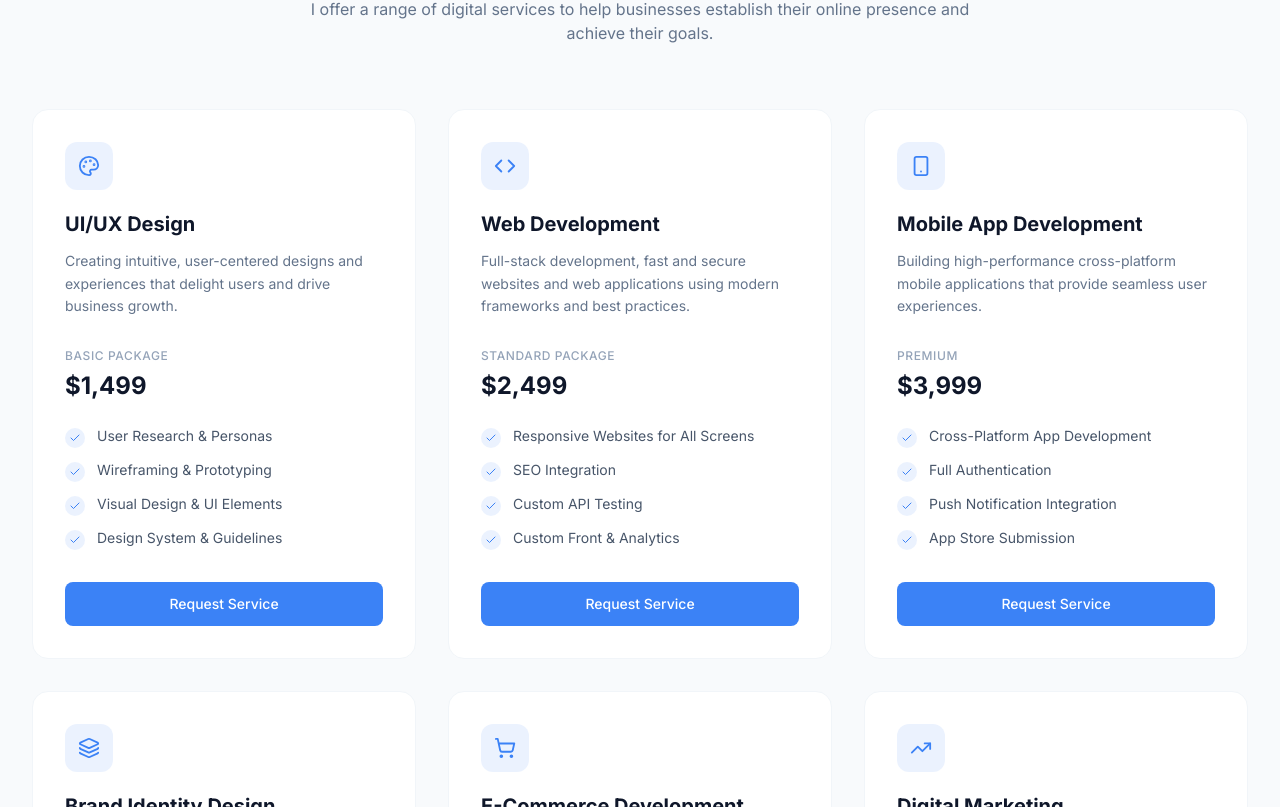
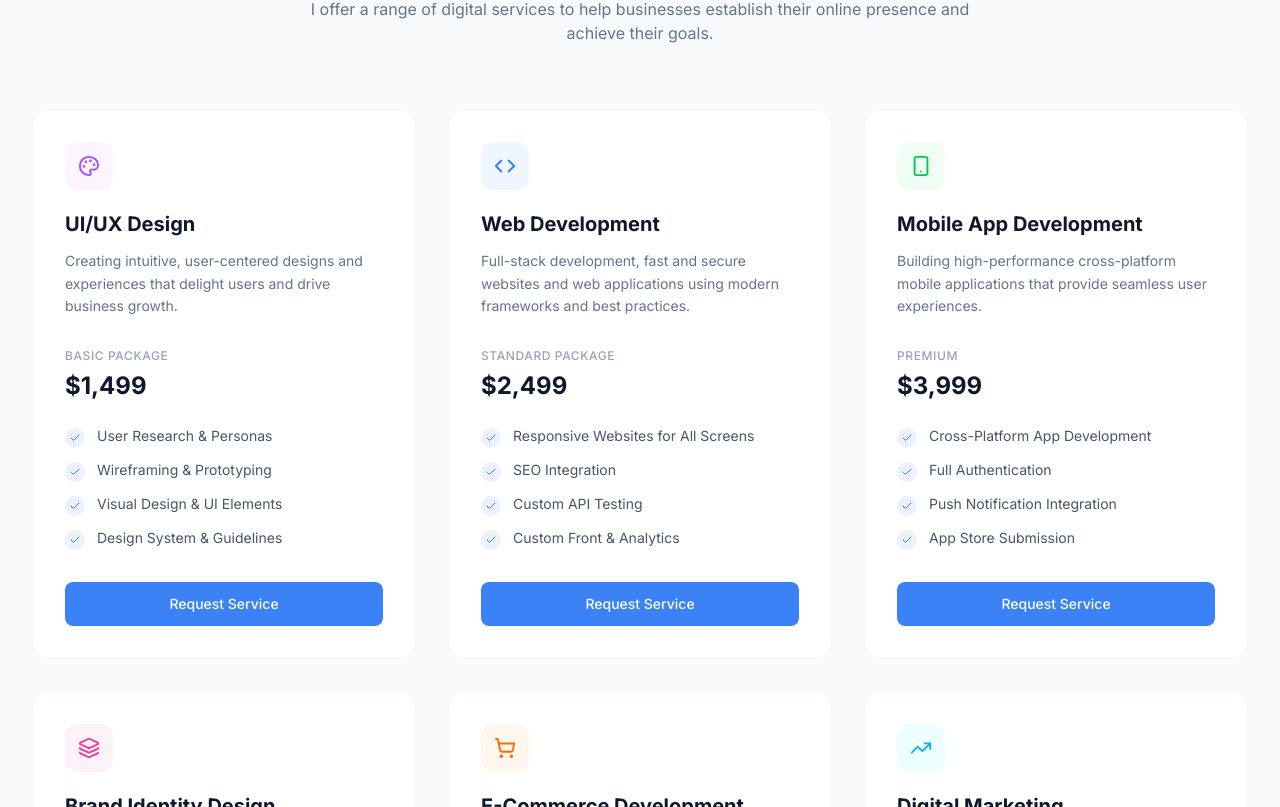
Before and after one commit to Joshua024/jac-portfolio, a Next.js app: page / in a window 1280 px wide. Shown: the part 2393-3200 px from the top of the page. Built offline with nearby package versions, Linux system fonts and the light colour scheme; no server answers; the database is empty.

Commit message:
Give each service icon its own unique color

```diff
--- a/src/components/Services.tsx
+++ b/src/components/Services.tsx
@@ -7,6 +7,19 @@ import {
 const iconMap: Record<string, LucideIcon> = {
   Code, Palette, Smartphone, Layers, ShoppingCart, TrendingUp,
   Globe, Megaphone, Cpu, Zap,
+};
+
+const iconColors: Record<string, { bg: string; text: string }> = {
+  Palette:      { bg: "bg-purple-50",  text: "text-purple-500" },
+  Code:         { bg: "bg-blue-50",    text: "text-blue-500" },
+  Smartphone:   { bg: "bg-green-50",   text: "text-green-500" },
+  Layers:       { bg: "bg-pink-50",    text: "text-pink-500" },
+  ShoppingCart:  { bg: "bg-orange-50",  text: "text-orange-500" },
+  TrendingUp:   { bg: "bg-cyan-50",    text: "text-cyan-500" },
+  Globe:        { bg: "bg-indigo-50",  text: "text-indigo-500" },
+  Megaphone:    { bg: "bg-rose-50",    text: "text-rose-500" },
+  Cpu:          { bg: "bg-amber-50",   text: "text-amber-500" },
+  Zap:          { bg: "bg-yellow-50",  text: "text-yellow-500" },
 };
 
 interface ServiceItem {
@@ -111,9 +124,10 @@ export default function Services({ services = defaultServices }: Props) {
             >
               {(() => {
                 const Icon = iconMap[service.icon || ""] || Code;
+                const colors = iconColors[service.icon || ""] || { bg: "bg-blue-50", text: "text-blue-500" };
                 return (
-                  <div className="w-12 h-12 bg-primary/10 rounded-xl flex items-center justify-center mb-5">
-                    <Icon size={22} className="text-primary" />
+                  <div className={`w-12 h-12 ${colors.bg} rounded-xl flex items-center justify-center mb-5`}>
+                    <Icon size={22} className={colors.text} />
                   </div>
                 );
               })()}
```
